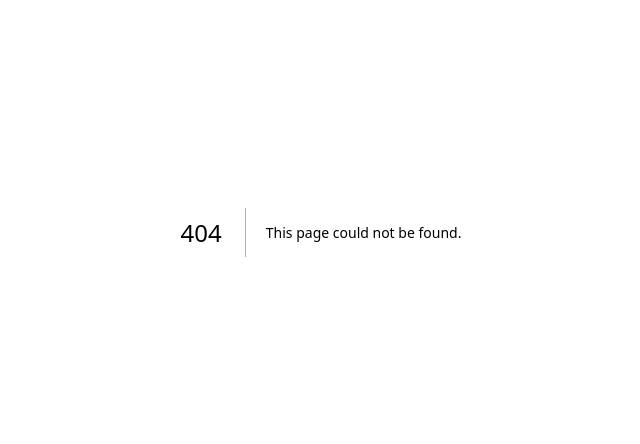
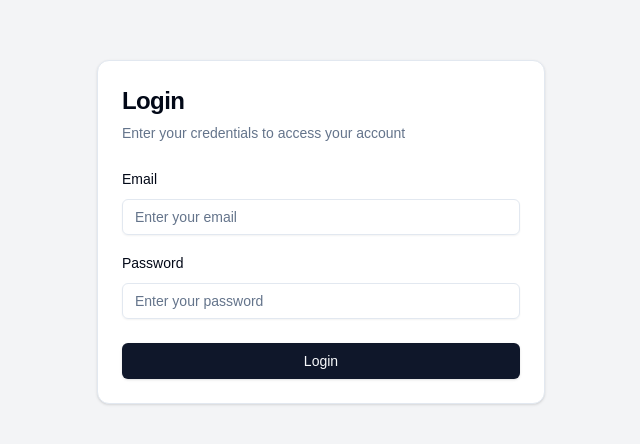
Before and after one commit to mynute-app/mynute-next, a Next.js app: page /login/credentials in a window 1280 px wide. Before the commit this address had no page. Shown: the part 168-612 px from the top of the page, without its empty margins (319-959 px from the left). Built offline with nearby package versions, Linux system fonts and the light colour scheme.

Commit message:
feature: criado a página de login para com credencial

```diff
--- a/auth.ts
+++ b/auth.ts
@@ -1,8 +1,42 @@
 import Google from "next-auth/providers/google";
+import CredentialsProvider from "next-auth/providers/credentials";
 import NextAuth from "next-auth";
 import type { Provider } from "next-auth/providers";
 
 const providers: Provider[] = [
+  CredentialsProvider({
+    name: "Credentials",
+    credentials: {
+      email: {
+        label: "Email",
+        type: "email",
+        placeholder: "example@example.com",
+      },
+      password: { label: "Password", type: "password" },
+    },
+    async authorize(credentials) {
+      if (!credentials?.email || !credentials?.password) {
+        throw new Error("Email and password are required");
+      }
+
+      const email = credentials.email as string;
+      const password = credentials.password as string;
+
+      const user = {
+        id: "1",
+        email: email,
+        name: "User Test",
+      };
+
+      if (email === "vitor@gmail.com" && password === "1234") {
+        return user;
+      } else {
+        throw new Error("Invalid credentials");
+      }
+    },
+  }),
+
+  // Provedor do Google
   Google({
     clientId: process.env.AUTH_GOOGLE_ID!,
     clientSecret: process.env.AUTH_GOOGLE_SECRET!,
@@ -26,6 +60,7 @@ export const { handlers, signIn, signOut, auth } = NextAuth({
     signIn: "/login",
   },
   callbacks: {
+    // Callback para manipular o token JWT
     async jwt({ token, account }) {
       if (account) {
         return {
@@ -62,8 +97,8 @@ export const { handlers, signIn, signOut, auth } = NextAuth({
           return {
             ...token,
             access_token: refreshedTokens.access_token,
-            expires_at: Math.floor(Date.now() / 1000 + 3 * 60), //
-            refresh_token: refreshedTokens.refresh_token || token.refresh_token, // Preserve o antigo caso não receba um novo
+            expires_at: Math.floor(Date.now() / 1000 + 3 * 60),
+            refresh_token: refreshedTokens.refresh_token || token.refresh_token,
           };
         } catch (error) {
           console.error("Erro ao renovar o token de acesso:", error);
@@ -74,6 +109,8 @@ export const { handlers, signIn, signOut, auth } = NextAuth({
         }
       }
     },
+
+    // Callback para manipular a sessão
     async session({ session, token }) {
       session.user.id = token.sub as string;
       session.user.email_verified = token.email_verified as boolean;
--- /dev/null
+++ b/src/app/login/credentials/page.tsx
@@ -0,0 +1,89 @@
+"use client";
+
+import { useState } from "react";
+import { useRouter } from "next/navigation";
+import { signIn } from "next-auth/react";
+import { Button } from "@/components/ui/button";
+import { Input } from "@/components/ui/input";
+import { Label } from "@/components/ui/label";
+import {
+  Card,
+  CardContent,
+  CardDescription,
+  CardFooter,
+  CardHeader,
+  CardTitle,
+} from "@/components/ui/card";
+import { Alert, AlertDescription } from "@/components/ui/alert";
+
+export default function LoginPage() {
+  const [email, setEmail] = useState("");
+  const [password, setPassword] = useState("");
+  const [error, setError] = useState<string | null>(null);
+  const router = useRouter();
+
+  const handleSubmit = async (e: any) => {
+    e.preventDefault();
+
+    const result = await signIn("credentials", {
+      redirect: false,
+      email,
+      password,
+    });
+
+    if (result?.error) {
+      setError("Invalid email or password");
+    } else {
+      router.push("/admin");
+    }
+  };
+
+  return (
+    <div className="flex items-center justify-center min-h-screen bg-gray-100">
+      <Card className="w-full max-w-md">
+        <CardHeader>
+          <CardTitle className="text-2xl">Login</CardTitle>
+          <CardDescription>
+            Enter your credentials to access your account
+          </CardDescription>
+        </CardHeader>
+        <form onSubmit={handleSubmit}>
+          <CardContent className="space-y-4">
+            <div className="space-y-2">
+              <Label htmlFor="email">Email</Label>
+              <Input
+                id="email"
+                type="email"
+                placeholder="Enter your email"
+                value={email}
+                onChange={e => setEmail(e.target.value)}
+                required
+              />
+            </div>
+            <div className="space-y-2">
+              <Label htmlFor="password">Password</Label>
+              <Input
+                id="password"
+                type="password"
+                placeholder="Enter your password"
+                value={password}
+                onChange={e => setPassword(e.target.value)}
+                required
+              />
+            </div>
+            {error && (
+              <Alert variant="destructive">
+                <AlertDescription>{error}</AlertDescription>
+              </Alert>
+            )}
+          </CardContent>
+          <CardFooter>
+            <Button type="submit" className="w-full">
+              Login
+            </Button>
+          </CardFooter>
+        </form>
+      </Card>
+    </div>
+  );
+}
--- a/src/app/login/page.tsx
+++ b/src/app/login/page.tsx
@@ -14,6 +14,8 @@ import {
   ShareIcon,
 } from "lucide-react";
 import { signIn } from "../../../auth";
+import Link from "next/link";
+import { MdOutlineEmail } from "react-icons/md";
 
 export default function LoginPage() {
   return (
@@ -67,6 +69,16 @@ export default function LoginPage() {
                 <FcGoogle className="mr-2 h-6 w-6" />
                 Entrar com Google
               </Button>
+
+              <Link href="/login/credentials" passHref>
+                <Button
+                  variant="outline"
+                  className="w-full py-6 text-lg shadow-md hover:shadow-lg transition-shadow mt-4"
+                >
+                  <MdOutlineEmail className="mr-2 h-6 w-6" />
+                  Entrar com Email
+                </Button>
+              </Link>
             </form>
             <p className="text-sm text-gray-500 mt-4 text-center">
               Acesse agora e comece a organizar sua vida!
--- /dev/null
+++ b/src/components/ui/alert.tsx
@@ -0,0 +1,59 @@
+import * as React from "react"
+import { cva, type VariantProps } from "class-variance-authority"
+
+import { cn } from "@/lib/utils"
+
+const alertVariants = cva(
+  "relative w-full rounded-lg border px-4 py-3 text-sm [&>svg+div]:translate-y-[-3px] [&>svg]:absolute [&>svg]:left-4 [&>svg]:top-4 [&>svg]:text-foreground [&>svg~*]:pl-7",
+  {
+    variants: {
+      variant: {
+        default: "bg-background text-foreground",
+        destructive:
+          "border-destructive/50 text-destructive dark:border-destructive [&>svg]:text-destructive",
+      },
+    },
+    defaultVariants: {
+      variant: "default",
+    },
+  }
+)
+
+const Alert = React.forwardRef<
+  HTMLDivElement,
+  React.HTMLAttributes<HTMLDivElement> & VariantProps<typeof alertVariants>
+>(({ className, variant, ...props }, ref) => (
+  <div
+    ref={ref}
+    role="alert"
+    className={cn(alertVariants({ variant }), className)}
+    {...props}
+  />
+))
+Alert.displayName = "Alert"
+
+const AlertTitle = React.forwardRef<
+  HTMLParagraphElement,
+  React.HTMLAttributes<HTMLHeadingElement>
+>(({ className, ...props }, ref) => (
+  <h5
+    ref={ref}
+    className={cn("mb-1 font-medium leading-none tracking-tight", className)}
+    {...props}
+  />
+))
+AlertTitle.displayName = "AlertTitle"
+
+const AlertDescription = React.forwardRef<
+  HTMLParagraphElement,
+  React.HTMLAttributes<HTMLParagraphElement>
+>(({ className, ...props }, ref) => (
+  <div
+    ref={ref}
+    className={cn("text-sm [&_p]:leading-relaxed", className)}
+    {...props}
+  />
+))
+AlertDescription.displayName = "AlertDescription"
+
+export { Alert, AlertTitle, AlertDescription }
```
